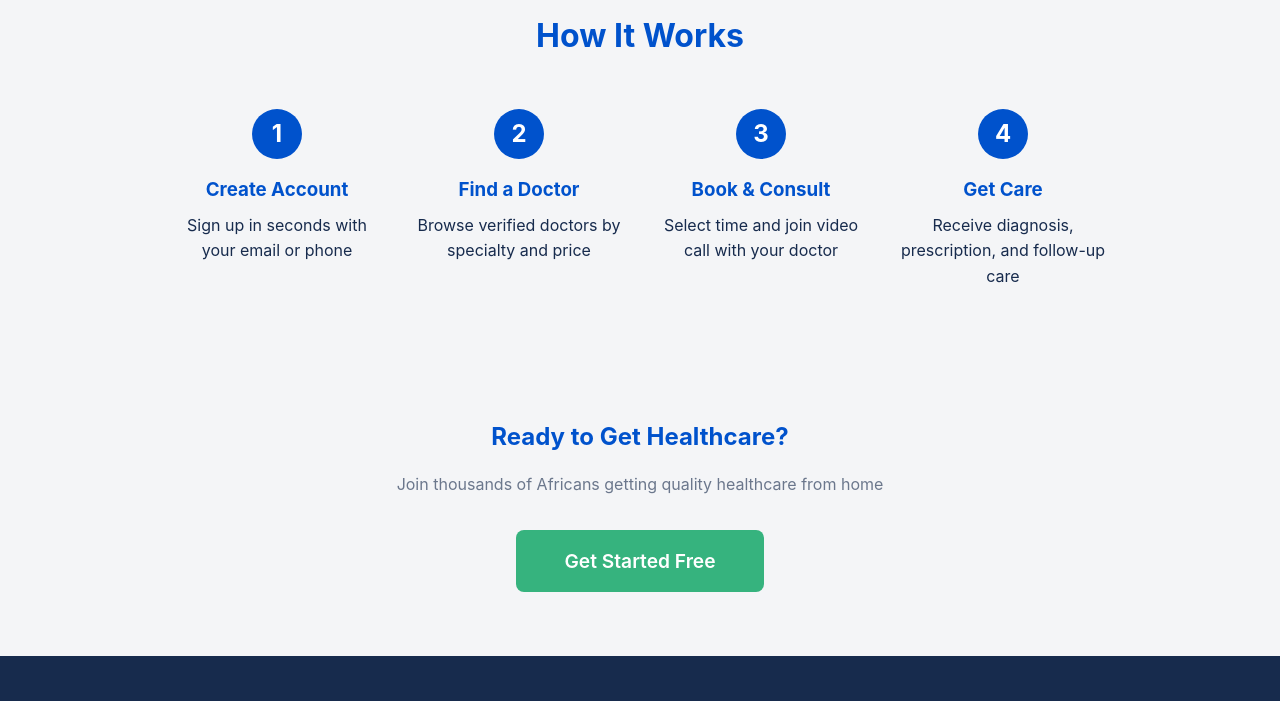
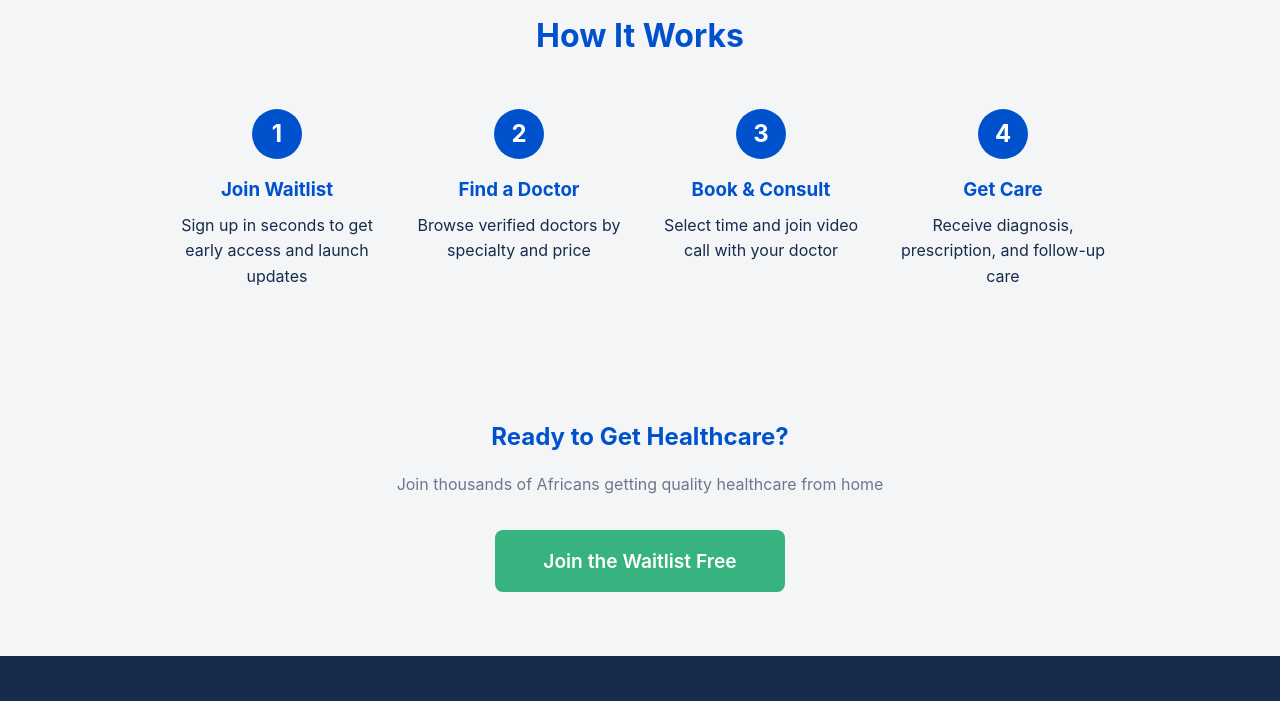
Before and after one commit to Skywalkingzulu1/DoctorLink, a plain HTML site: page index.html in a window 1280 px wide. Shown: the part 1227-1928 px from the top of the page. Drawn offline with Linux system fonts and the light colour scheme.

Commit message:
Update index.html links

```diff
--- a/index.html
+++ b/index.html
@@ -69,8 +69,8 @@
         <div class="tagline">Quality healthcare when you need it - from anywhere</div>
 
         <div class="cta-group">
-            <a href="static/index_v2.html" class="btn btn-primary">Get Care Now <i class="fas fa-arrow-right"></i></a>
-            <a href="static/doctor_dashboard.html" class="btn btn-secondary">Join as Doctor <i class="fas fa-user-md"></i></a>
+            <a href="index.html" class="btn btn-primary">Join the Waitlist <i class="fas fa-arrow-right"></i></a>
+            <a href="static/waitlist_doctor.html" class="btn btn-secondary">Join as Doctor <i class="fas fa-user-md"></i></a>
         </div>
 
         <div style="margin-top:2rem;opacity:0.8">
@@ -131,8 +131,8 @@
         <div class="steps">
             <div class="step">
                 <div class="step-num">1</div>
-                <h3>Create Account</h3>
-                <p>Sign up in seconds with your email or phone</p>
+                <h3>Join Waitlist</h3>
+                <p>Sign up in seconds to get early access and launch updates</p>
             </div>
             <div class="step">
                 <div class="step-num">2</div>
@@ -156,7 +156,7 @@
     <section style="padding:4rem 2rem;text-align:center;background:var(--light)">
         <h2 style="color:var(--primary);margin-bottom:1rem">Ready to Get Healthcare?</h2>
         <p style="margin-bottom:2rem;color:var(--text-light)">Join thousands of Africans getting quality healthcare from home</p>
-        <a href="static/index_v2.html" class="btn btn-accent" style="font-size:1.2rem;padding:1rem 3rem">Get Started Free</a>
+        <a href="index.html" class="btn btn-accent" style="font-size:1.2rem;padding:1rem 3rem">Join the Waitlist Free</a>
     </section>
 
     <!-- Footer -->
```
